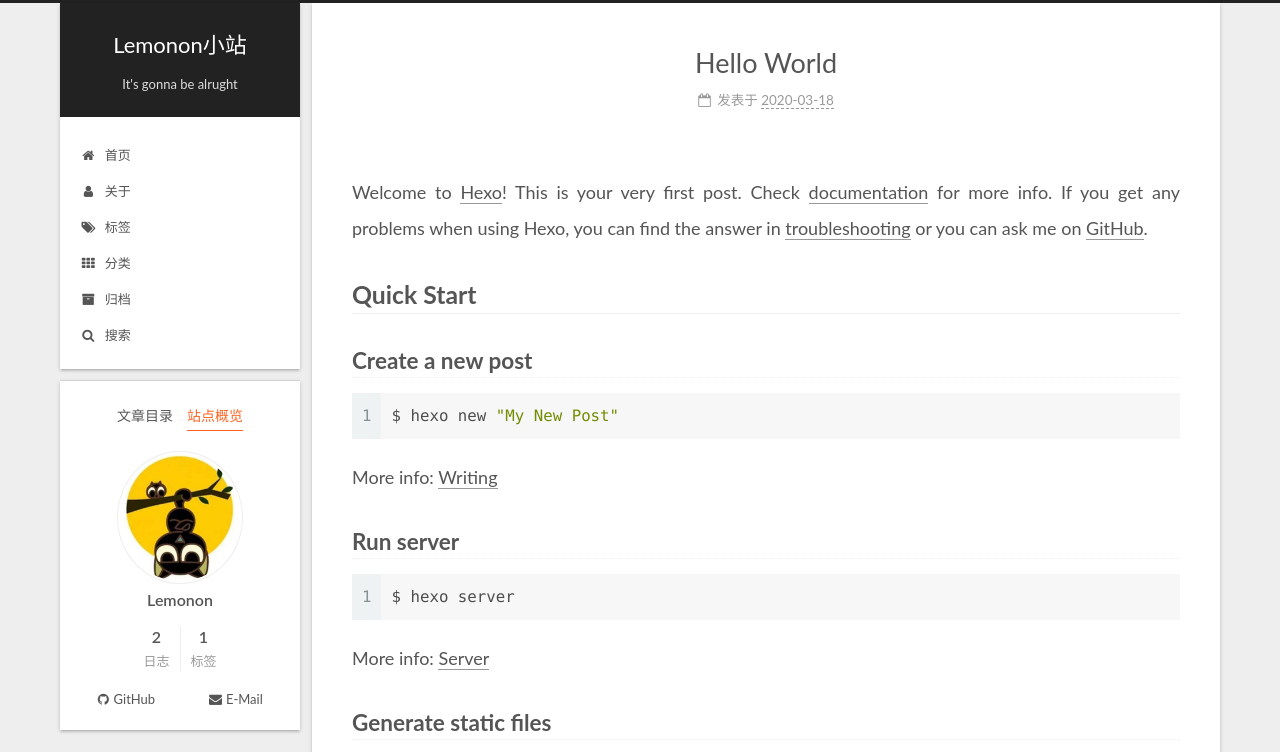
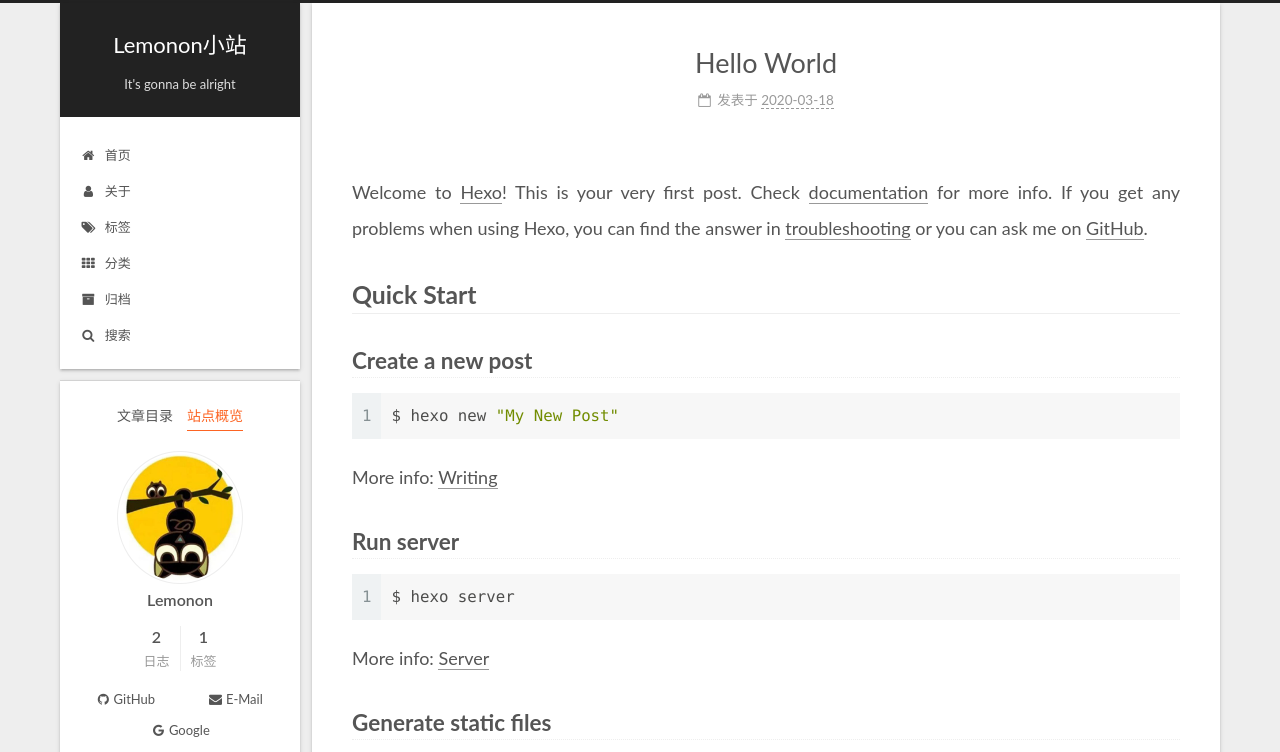
Before and after one commit to Lemonononon/Lemonononon.github.io, a plain HTML site: page 2020/03/18/hello-world/index.html in a window 1280 px wide. Both pictures are taken after a click on the item "站点概览". Shown: the top 752 px of the page. Drawn offline with Linux system fonts and the light colour scheme; some packages are replaced by stand-ins of ours; a script that the page names is missing; files whose address does not match are found by name.

Commit message:
Site updated: 2020-03-19 18:46:11

```diff
--- a/2020/03/18/hello-world/index.html
+++ b/2020/03/18/hello-world/index.html
@@ -100,7 +100,7 @@
         <span class="logo-line-after"><i></i></span>
       </a>
     </div>
-        <p class="site-subtitle">It's gonna be alrught</p>
+        <p class="site-subtitle">It's gonna be alright</p>
   </div>
 
   <div class="site-nav-right">
@@ -357,6 +357,9 @@
       <span class="links-of-author-item">
         <a href="mailto:2339553375@qq.com" title="E-Mail → mailto:2339553375@qq.com" rel="noopener" target="_blank"><i class="fa fa-fw fa-envelope"></i>E-Mail</a>
       </span>
+      <span class="links-of-author-item">
+        <a href="https://plus.google.com/xuelemonon" title="Google → https:&#x2F;&#x2F;plus.google.com&#x2F;xuelemonon" rel="noopener" target="_blank"><i class="fa fa-fw fa-google"></i>Google</a>
+      </span>
   </div>
 
 
@@ -414,6 +417,7 @@
   </div>
 
 
+  <script size="300" alpha="0.6" zIndex="-1" src="/lib/canvas-ribbon/canvas-ribbon.js"></script>
   <script src="/lib/anime.min.js"></script>
   <script src="/lib/velocity/velocity.min.js"></script>
   <script src="/lib/velocity/velocity.ui.min.js"></script>
--- a/css/main.css
+++ b/css/main.css
@@ -1176,7 +1176,7 @@ pre .javascript .function {
 }
 .links-of-author a::before,
 .links-of-author span.exturl::before {
-  background: #d6d6ff;
+  background: #58b458;
   border-radius: 50%;
   content: ' ';
   display: inline-block;
```
Also changed, not shown: 2020/03/18/welcome/index.html (+5 -1 lines), about/index.html (+5 -1 lines), archives/2020/03/index.html (+5 -1 lines), archives/2020/index.html (+5 -1 lines), archives/index.html (+5 -1 lines), index.html (+5 -1 lines), tags/hello/index.html (+5 -1 lines).
